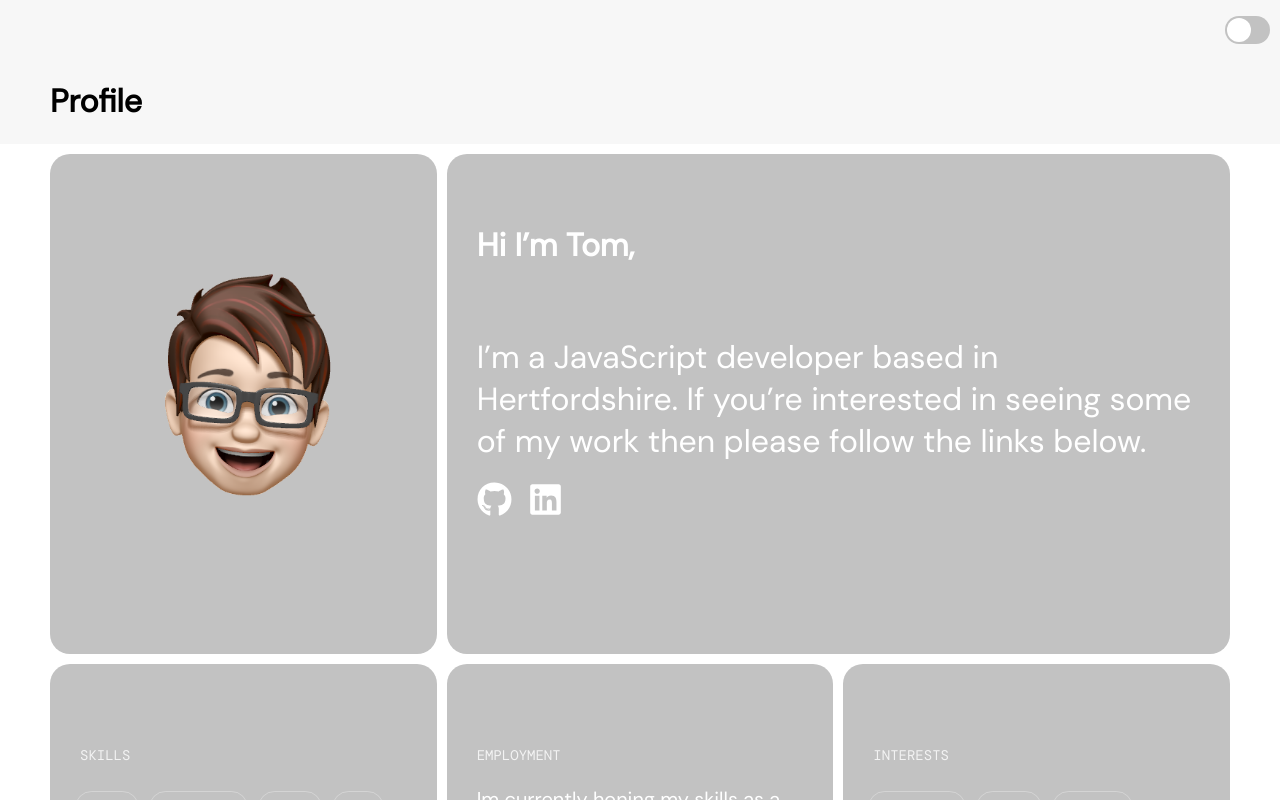
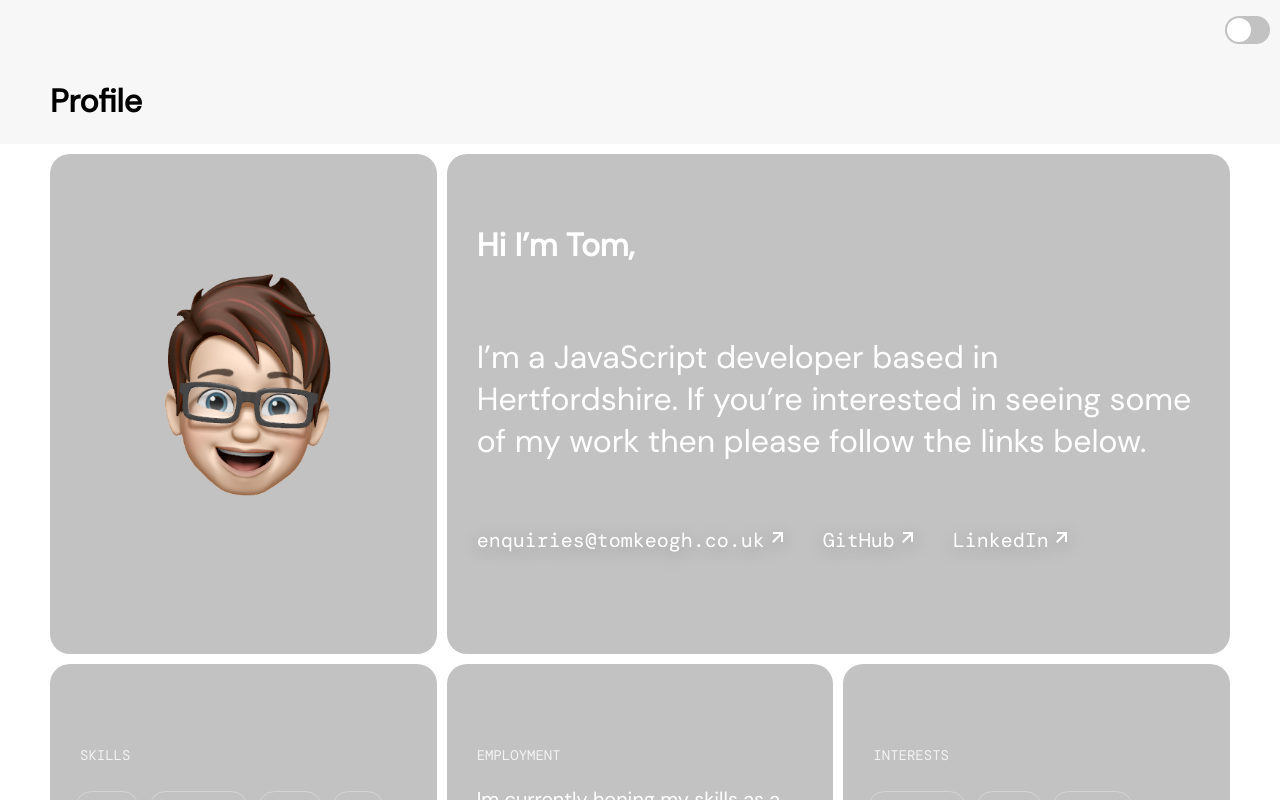
Before and after one commit to tjk3o/tom-portfolio-four, a Next.js app: page / in a window 1280 px wide. Shown: the top 800 px of the page. Built offline with nearby package versions, Linux system fonts and the light colour scheme.

Commit message:
Add Link arrows and remove library

```diff
--- a/components/ContentCard/index.tsx
+++ b/components/ContentCard/index.tsx
@@ -10,6 +10,9 @@ import {
   LargeBodyContainer,
   SmallBodyContainer,
   IconsWrapper,
+  LinkText,
+  LinkArrow,
+  LinkArrowLine,
 } from './styles';
 
 const ContentCard = ({
@@ -45,8 +48,8 @@ const ContentCard = ({
       {pillItems && (
         <>
           <PillContainer>
-            {pillItems.map((skill) => {
-              return <Pill>{skill}</Pill>;
+            {pillItems.map((skill, i) => {
+              return <Pill key={i}>{skill}</Pill>;
             })}
           </PillContainer>
         </>
@@ -58,18 +61,42 @@ const ContentCard = ({
             <IconsWrapper>
               {/* TODO use theme colors */}
               <a
+                rel='noopener noreferrer'
+                href='mailto:enquiries@tomkeogh.co.uk'
+                style={{
+                  display: 'flex',
+                }}
+              >
+                <LinkText>enquiries@tomkeogh.co.uk</LinkText>
+                <LinkArrow>
+                  <LinkArrowLine />
+                </LinkArrow>
+              </a>
+              <a
                 target='_blank'
                 rel='noopener noreferrer'
                 href='https://github.com/tjk3o'
+                style={{
+                  display: 'flex',
+                }}
               >
-                <FaGithub color={'white'} size='35px' />
+                <LinkText>GitHub</LinkText>
+                <LinkArrow>
+                  <LinkArrowLine />
+                </LinkArrow>
               </a>
               <a
                 target='_blank'
                 rel='noopener noreferrer'
                 href='https://www.linkedin.com/in/tjkeogh/'
+                style={{
+                  display: 'flex',
+                }}
               >
-                <FaLinkedin color={'white'} size='35px' />
+                <LinkText>LinkedIn</LinkText>
+                <LinkArrow>
+                  <LinkArrowLine />
+                </LinkArrow>
               </a>
             </IconsWrapper>
           )}
--- a/components/ContentCard/styles.js
+++ b/components/ContentCard/styles.js
@@ -80,10 +80,12 @@ export const Pill = styled.div`
 
 export const LargeBodyContainer = styled.div`
   width: calc(100% - 60px);
-  margin-bottom: 70px;
   overflow-wrap: anywhere;
   //   TODO use font-size from theme
   font-size: 20px;
+  display: flex;
+  flex-direction: column;
+  justify-content: space-between;
 
   ${mediaQueries.tabletLandscapeUp`
     font-size: 32px;
@@ -98,10 +100,48 @@ export const SmallBodyContainer = styled.div`
 `;
 
 export const IconsWrapper = styled.div`
-  width: 100%;
-  margin: 20px auto;
+  filter: drop-shadow(0px 4px 8px rgba(0, 0, 0, 0.25));
+  margin: 40px 0 20px;
+  display: flex;
+  flex-wrap: wrap;
 
-  *:first-child {
-    margin-right: 8px;
+  > * {
+    margin-right: 40px;
   }
+
+  ${mediaQueries.desktopUp`
+  margin: 70px 0 0;
+
+`};
 `;
+
+export const LinkText = styled.div`
+  font-family: 'DM Mono';
+  font-size: 12px;
+  line-height: 8px;
+  height: 30px;
+
+  ${mediaQueries.desktopUp`
+    font-size: 20px;
+    line-height: 16px;
+    height: unset;
+  `};
+`;
+
+export const LinkArrow = styled.div`
+  width: 10px;
+  height: 10px;
+  margin-left: 8px;
+
+  border-top: 2px solid #ffffff;
+  border-right: 2px solid #ffffff;
+`;
+
+export const LinkArrowLine = styled.div`
+  width: 1px;
+  height: 12px;
+  margin: -2px auto;
+
+  border-right: 2px solid #ffffff;
+  transform: rotate(45deg);
+`;
```
